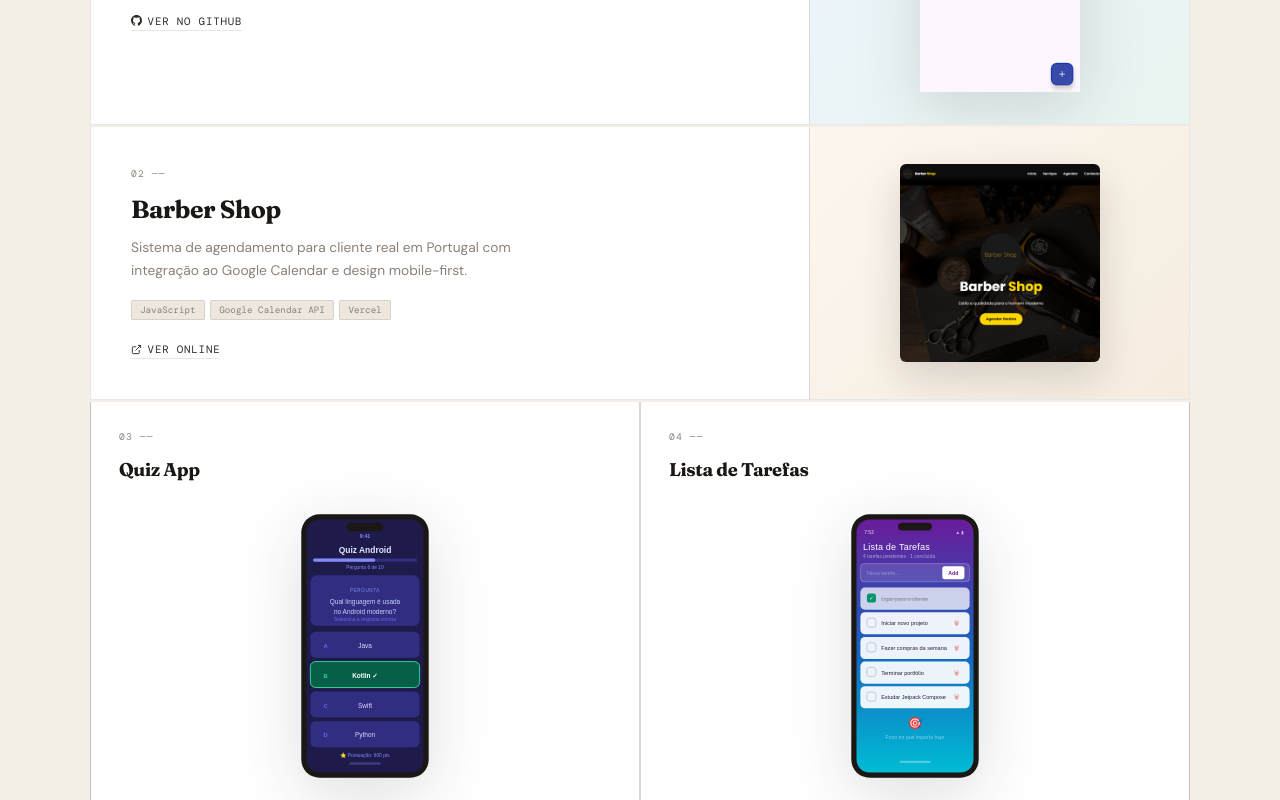
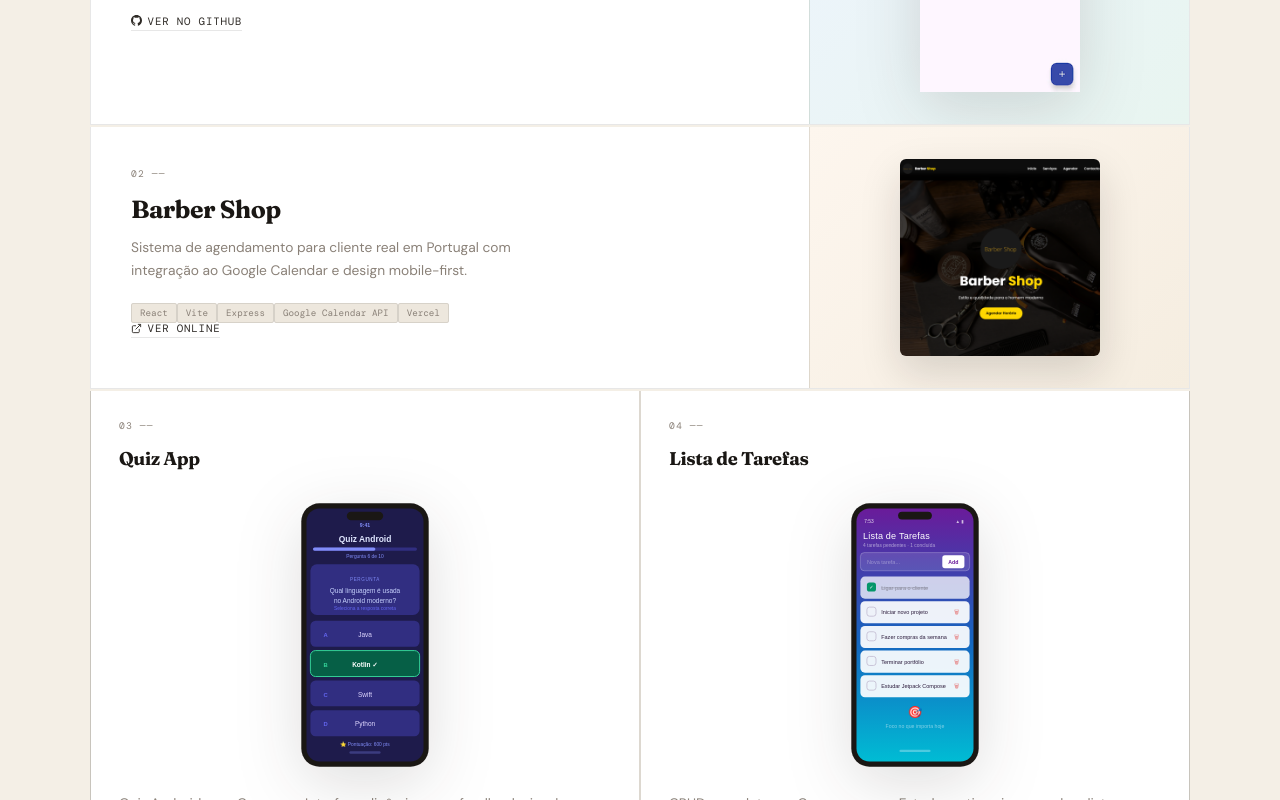
Before and after one commit to TallesGuerra/pagina-portfolio, a React (Vite) app: page / in a window 1280 px wide. Shown: the part 2145-2945 px from the top of the page. Built offline with nearby package versions, Linux system fonts and the light colour scheme.

Commit message:
Update project technologies list in Projects component

```diff
--- a/src/components/Projects.jsx
+++ b/src/components/Projects.jsx
@@ -65,11 +65,9 @@ export default function Projects({ lang }) {
             <div className="project-desc" style={{ maxWidth: 400 }}>
               {tr.items[2].desc}
             </div>
-            <div className="project-tech" style={{ marginBottom: '1.4rem' }}>
-              {['JavaScript','Google Calendar API','Vercel'].map(t => (
-                <span key={t} className="tech-chip">{t}</span>
-              ))}
-            </div>
+         {['React','Vite','Express','Google Calendar API','Vercel'].map(t => (
+  <span key={t} className="tech-chip">{t}</span>
+))}
             <div className="project-links">
               <a href="https://barbearia-cruz.vercel.app" target="_blank" rel="noreferrer" className="project-link">
                 <ExternalIcon /> {tr.liveBtn}
```
